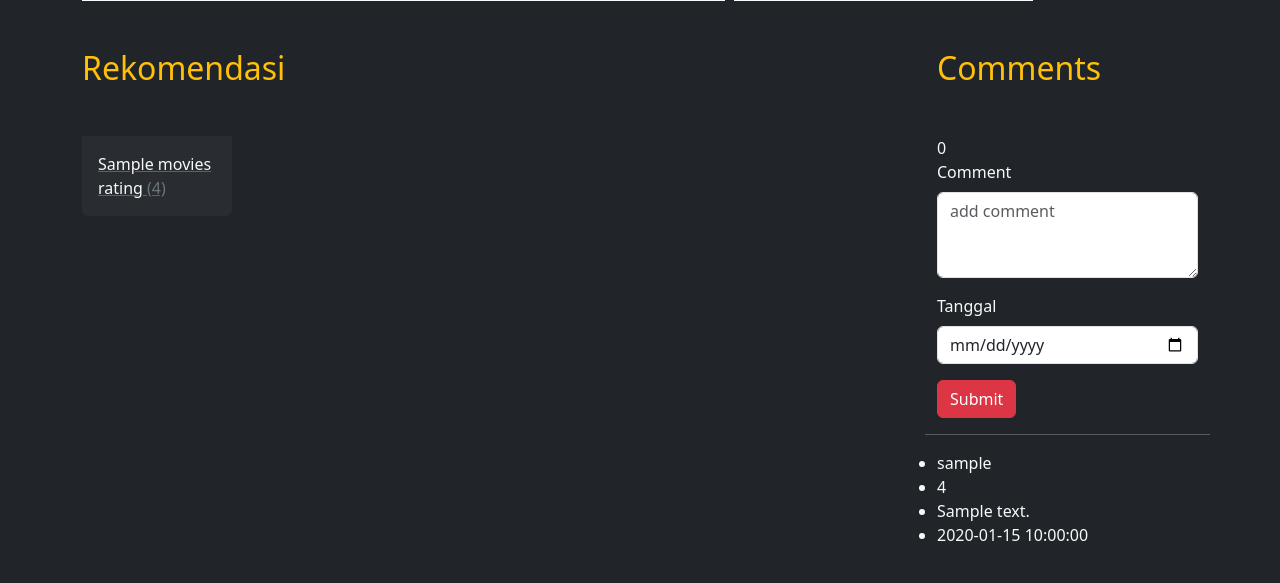
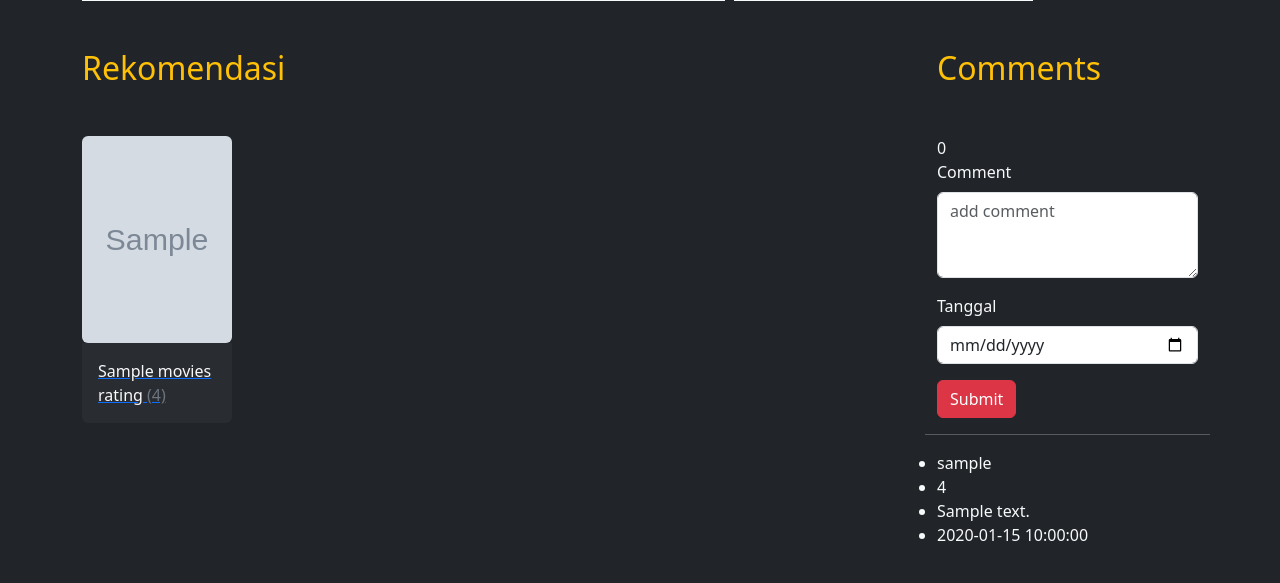
Before and after one commit to dithamaheswari/recting, a PHP site: the page made by app/views/home/filmselected.php in a window 1280 px wide; the page is wider, and only the part inside the window is pictured. Shown: the part 555-1138 px from the top of that part. Run offline with PHP 8.4, Linux system fonts and the light colour scheme; the template is opened without the code that fills it: most values are stand-ins (such as "Sample title", 1, 10 or a date in 2020); grey boxes marked "Sample" are stand-in pictures; some libraries are stand-ins or nearby versions; grey boxes are pictures that could not be loaded.

Commit message:
rapiin kodingan, walau engga jalan :v

```diff
--- a/app/views/home/filmselected.php
+++ b/app/views/home/filmselected.php
@@ -143,6 +143,7 @@
                                         <div class="swiper-wrapper">
                                             <?php foreach ($data['movies_rating'] as $movie) { ?>
                                                 <div class="swiper-slide">
+                                                    <img src="<?= BASEURL ?>assets/img/thumbnails/<?= $movie['thumbnail'] ?>" alt="Thumbnail Movie" class="img-fluid rounded" style="aspect-ratio: 2.9/4;">
                                                     <a href="<?= BASEURL ?>filmselected?id=<?= $movie['id']; ?>">
                                                         <div class="wrapper p-3 rounded-bottom" style="background-color: rgba(255,255,255,0.04);">
                                                             <p class="text-light mb-0"><?= $movie['title']; ?> <span class="text-secondary">(<?= $movie['rating']; ?>)</span></p>
```
